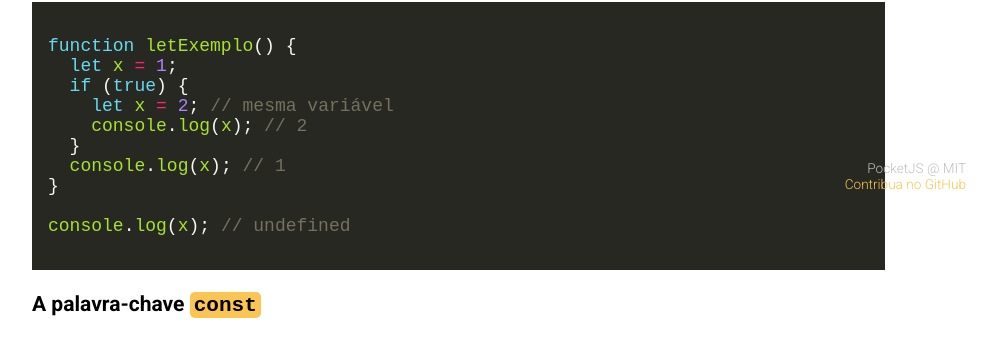
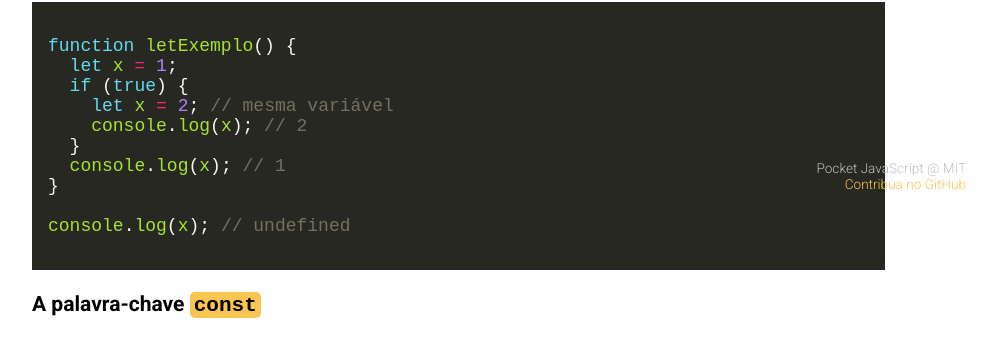
Before and after one commit to kvnol/pocketjs.github.io, a Jekyll site: the page built from _posts/2017-06-26-var-let-const-diferencas.md, in a window 1280 px wide. Shown: the part 676-1015 px from the top of the page, without its empty margins (282-1279 px from the left). Built offline with Jekyll 4.4.1, drawn with Linux system fonts in a browser that asks for light colours; comment, search, counter and statistics services are not loaded.

Commit message:
Adjust on title and name of the blog

```diff
--- a/Gemfile
+++ b/Gemfile
@@ -13,6 +13,8 @@ gem "jekyll", "3.5.0"
 # This is the default theme for new Jekyll sites. You may change this to anything you like.
 gem "minima", "~> 2.0"
 
+gem "jekyll-redirect-from"
+
 # If you want to use GitHub Pages, remove the "gem "jekyll"" above and
 # uncomment the line below. To upgrade, run `bundle update github-pages`.
 # gem "github-pages", group: :jekyll_plugins
--- a/_config.yml
+++ b/_config.yml
@@ -1,4 +1,4 @@
-title: PocketJS
+title: Pocket JavaScript
 email: your-email@example.com
 description: >
   Aprendendo a programar com pequenas doses de JavaScript.
--- a/_includes/aside.html
+++ b/_includes/aside.html
@@ -1,7 +1,7 @@
 <aside class="bar">
   <header class="masthead" role="banner">
     <{% if page.url == '/' %}h1{% else %}h2{% endif %} class="mastheadLogo">
-      <a href="/" class="mastheadLogo-link"><span class="mastheadLogo_pocket">Pocket</span><span class="mastheadLogo_js">JS</span></a>
+      <a class="mastheadLogo-link" href="/" title="{{ site.title }}"><span class="mastheadLogo_pocket">Pocket</span><span class="mastheadLogo_js">JS</span></a>
     </{% if page.url == '/' %}h1{% else %}h2{% endif %}>
   </header>
   <nav class="menu" role="menu">
@@ -9,7 +9,7 @@
     <ol class="menu-list">{% for post in site.posts %}
       <div class="menu-shadow menu-shadow_top"></div>
       <li class="menu-item">
-        <a href="{{ post.url }}" class="menu-link">{{ post.title }}</a>
+        <a class="menu-link" href="{{ post.url }}" title="{{ post.title }}">{{ post.title }}</a>
       </li>
       <div class="menu-shadow menu-shadow_bottom"></div>
     {% endfor %}</ol>
--- a/_includes/footer.html
+++ b/_includes/footer.html
@@ -1,4 +1,4 @@
 <footer class="footer" role="contentinfo">
-  <p>PocketJS @ MIT</p>
+  <p>Pocket JavaScript @ MIT</p>
   <p><a href="https://github.com/kvnol/pocketjs" target="_blank">Contribua no GitHub</a></p>
 </footer>
--- a/index.html
+++ b/index.html
@@ -1,6 +1,6 @@
 ---
 layout: default
-title: PocketJS
+title: Pocket JavaScript
 description: Aprendendo a programar com pequenas doses de JavaScript.
 ---
 
@@ -10,7 +10,7 @@ description: Aprendendo a programar com pequenas doses de JavaScript.
   <section class="content">
     <ul class="posts-list">
       {% for post in site.posts %}<li class="posts-item">
-        <a href="{{ post.url }}" class="posts-link">{{ post.title }}</a>
+        <a class="posts-link" href="{{ post.url }}" title="{{ post.title }}">{{ post.title }}</a>
         <time class="posts-date" datetime="{{ post.date | date_to_xmlschema }}">
           {% assign m = post.date | date: "%-m" %}
           {{ post.date | date: "%-d" }}
```
Also changed, not shown: Gemfile.lock.
